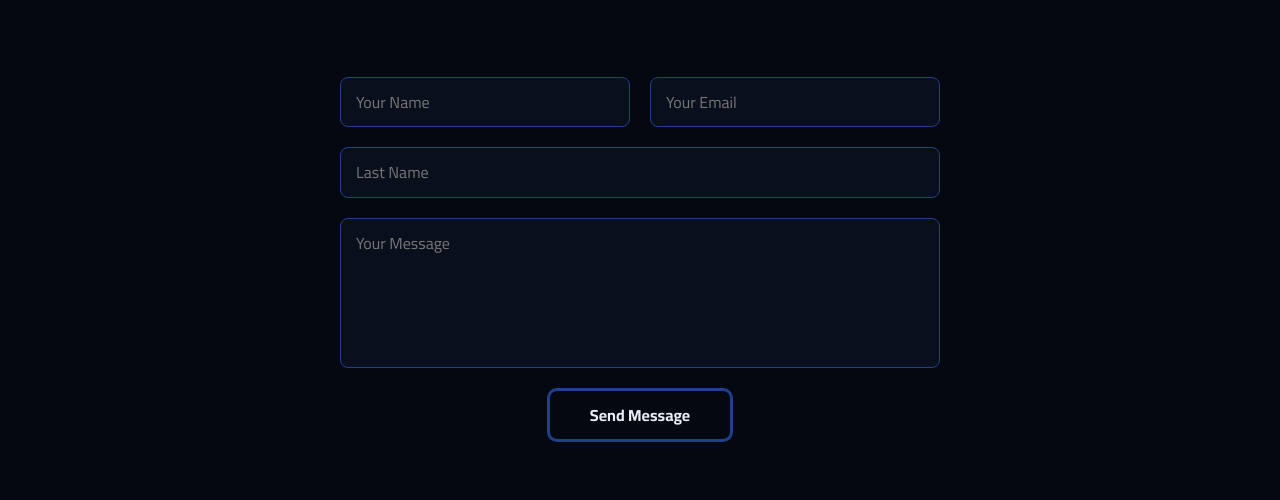
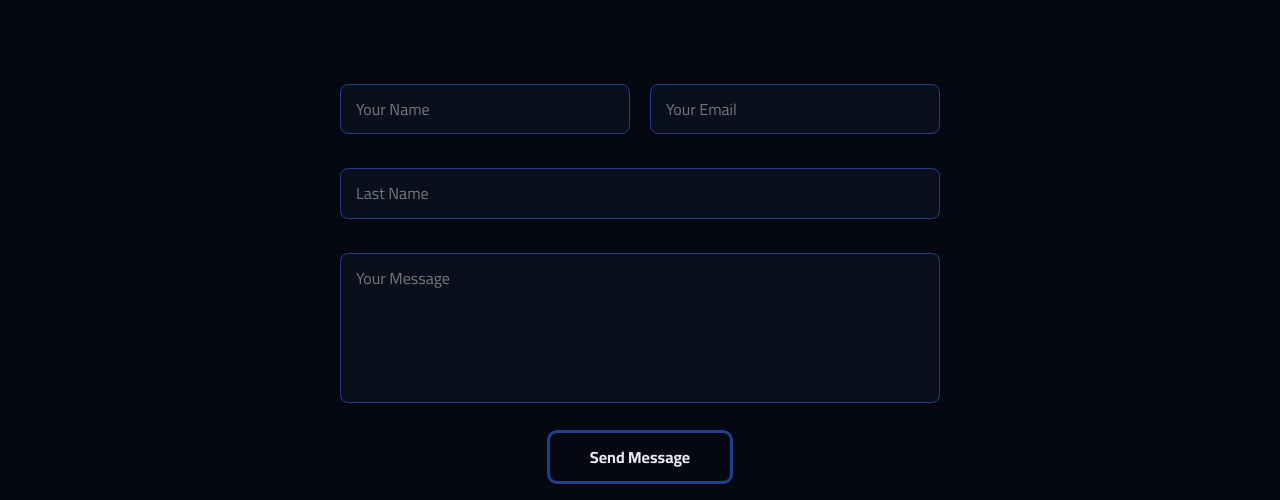
Before and after one commit to omar-dev20/PORTFLUIO, a plain HTML site: page index.html in a window 1280 px wide. Shown: the part 3527-4027 px from the top of the page. Drawn offline with Linux system fonts and the light colour scheme.

Commit message:
Update PORTFLUO.CSS

```diff
--- a/PORTFLUO.CSS
+++ b/PORTFLUO.CSS
@@ -493,6 +493,7 @@ a:last-child .fa-solid {
 .contact textarea {
   width: 100%;
   padding: 15px;
+  margin : 7px 0;
   color: var(--text);
   background-color: #0a0f1d;
   border: 1px solid var(--primary);
```
